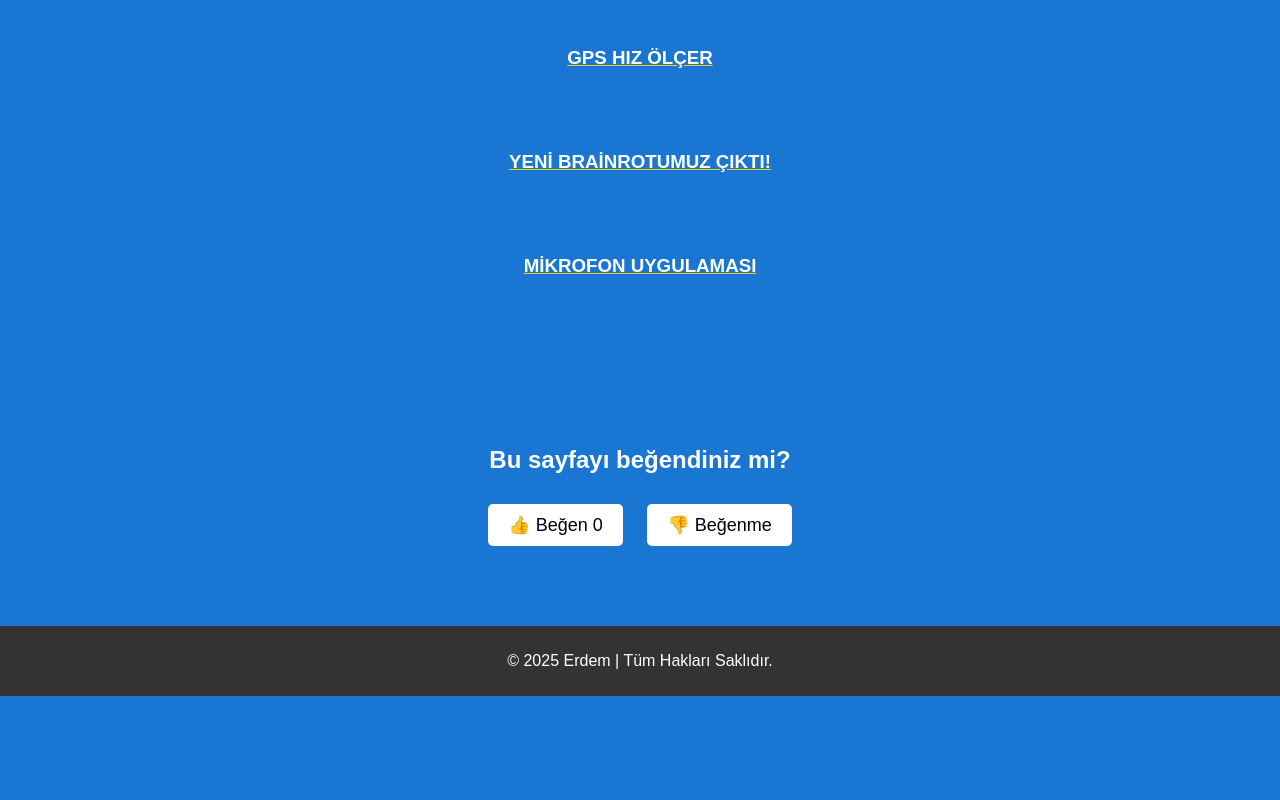
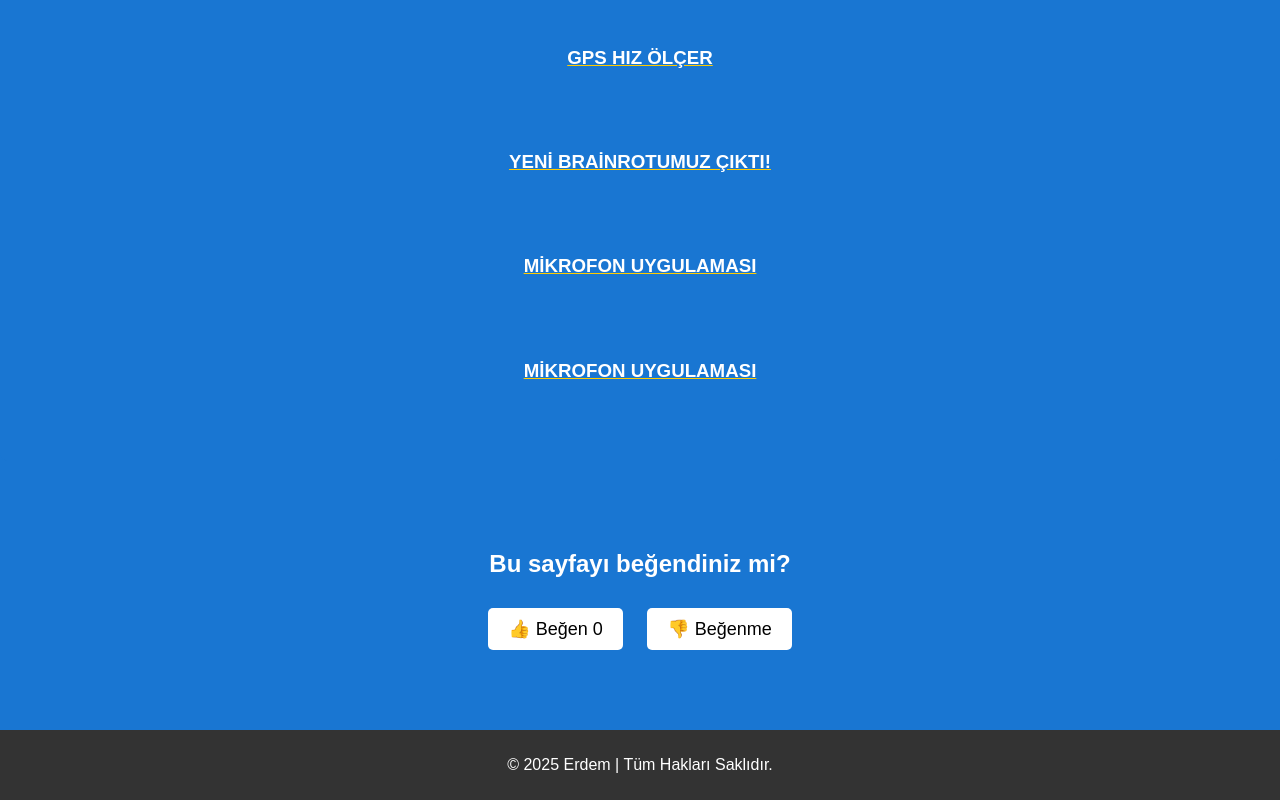
Before and after one commit to ERDEM-COULD/WEB-SITEM, a plain HTML site: page index.html in a window 1280 px wide. Shown: the part 2509-3309 px from the top of the page. Before the commit the page ends 3205 px from the top, so only its background shows below. Drawn offline with Linux system fonts and the light colour scheme.

Commit message:
Update index.html

```diff
--- a/index.html
+++ b/index.html
@@ -93,6 +93,9 @@
         <div class="project">
             <h3><a href="https://erdem-could.github.io/BRAINROT/" target="_blank">MİKROFON UYGULAMASI</a></h3>
         </div>
+        <div class="project">
+            <h3><a href="https://erdem-could.github.io/Binary-indirme/" target="_blank">MİKROFON UYGULAMASI</a></h3>
+        </div>
     </section>
     <section id="vote-section">
         <h2>Bu sayfayı beğendiniz mi?</h2>
```
